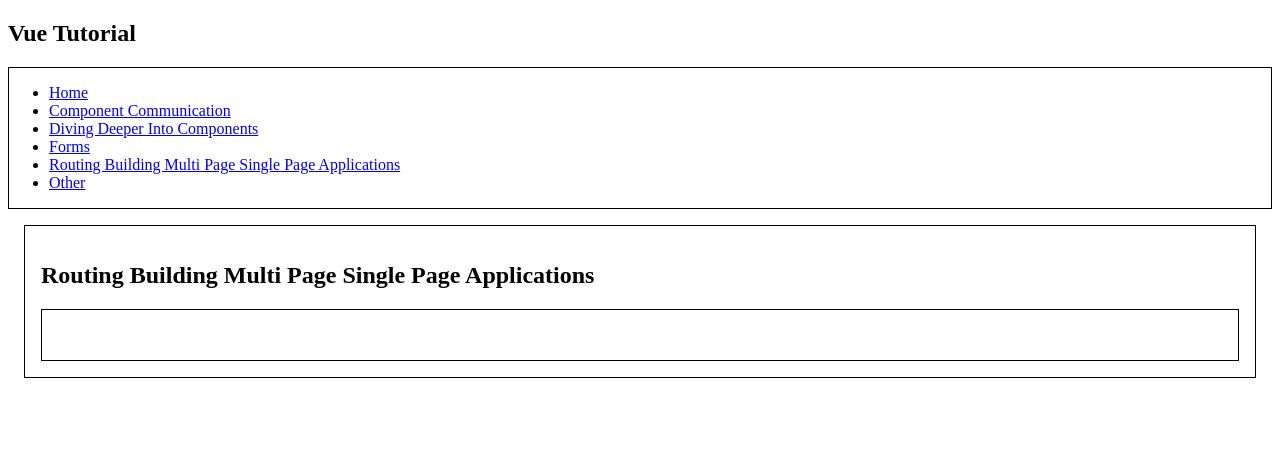
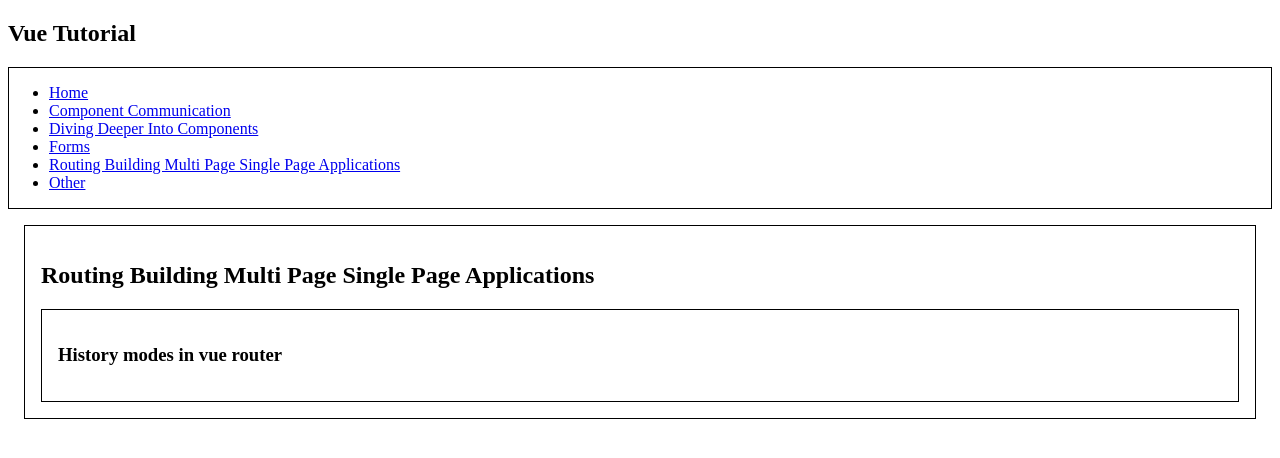
Before and after one commit to MohammadFAHssn/V_u_e, a Vue app in the folder vue-project/: page /routing-building-multi-page-single-page-applications in a window 1280 px wide. Shown: the top 458 px of the page. Built offline with nearby package versions, Linux system fonts and the light colour scheme.

Commit message:
unstable

```diff
--- a/vue-project/src/components/RoutingBuildingMultiPageSinglePageApplications/RoutingBuildingMultiPageSinglePageApplications.vue
+++ b/vue-project/src/components/RoutingBuildingMultiPageSinglePageApplications/RoutingBuildingMultiPageSinglePageApplications.vue
@@ -5,8 +5,8 @@
 <template>
   <h2>Routing Building Multi Page Single Page Applications</h2>
 
-  <!--  -->
+  <!--  History modes in vue router -->
   <section class="tip">
-    <h3></h3>
+    <h3>History modes in vue router</h3>
   </section>
 </template>
```
